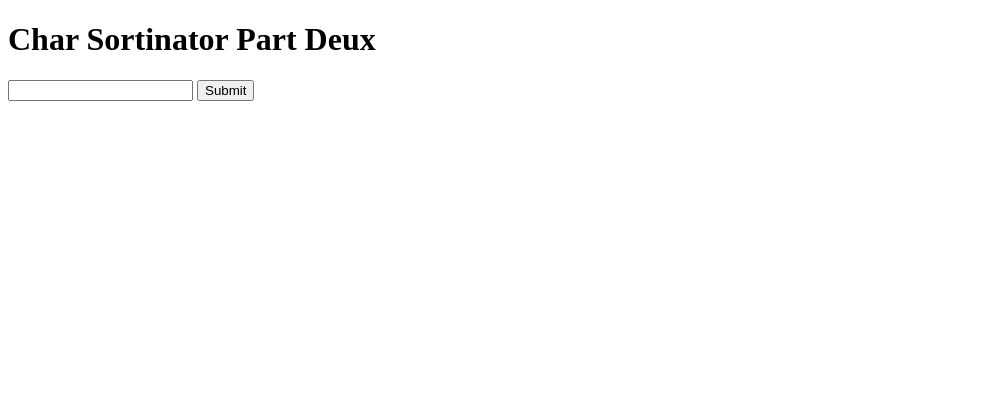
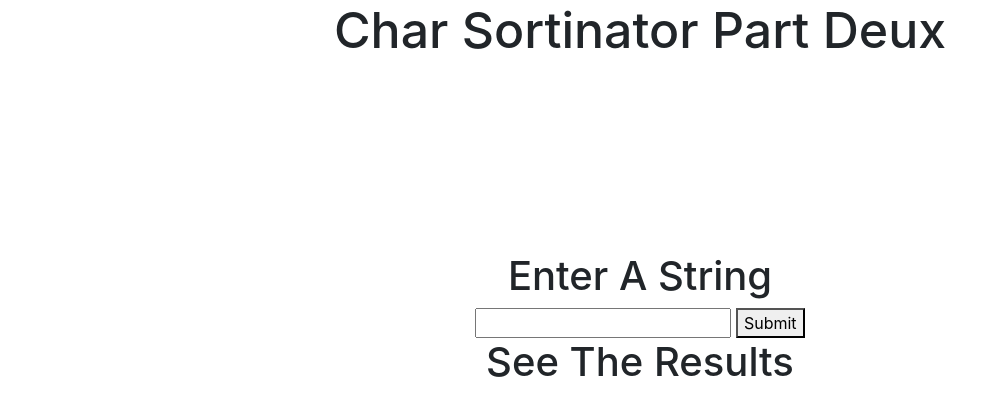
Before and after one commit to jcee-io/Char-Sortinator-Part-Deux, a website: page client/index.html in a window 1280 px wide. Shown: the whole page, without its empty margins (0-1000 px from the left). Drawn offline with nearby package versions, Linux system fonts and the light colour scheme.

Commit message:
added form to the dom, did css, and started working on client js file

```diff
--- a/client/index.html
+++ b/client/index.html
@@ -3,12 +3,18 @@
 <head>
 	<title>Char Sortinator Part Deux</title>
 	<link rel="stylesheet" type="text/css" href="styles.css">
+	<link rel="stylesheet" type="text/css" href="https://cdnjs.cloudflare.com/ajax/libs/twitter-bootstrap/4.0.0/css/bootstrap.css">
 </head>
 <body>
-	<div>
-		<h1>Char Sortinator Part Deux</h1>
-		<input id="input" type="text" name="input">
-		<button onClick="clickHandler()">Submit</button>
+	<div id="app">
+		<h1 id="header">Char Sortinator Part Deux</h1>
+		<div id="app-box">
+			<h1>Enter A String</h1>
+			<input id="input" type="text" name="input">
+			<button onClick="clickHandler()">Submit</button>
+			<h1>See The Results</h1>
+		</div>
+
 	</div>
 
   <script type="text/javascript" src="index.js"></script>
--- a/client/index.js
+++ b/client/index.js
@@ -0,0 +1,5 @@
+const clickHandler = event => {
+	const input = document.getElementById('input');
+
+	event.preventDefault();
+};
--- a/client/styles.css
+++ b/client/styles.css
@@ -0,0 +1,13 @@
+#app {
+	text-align: center;
+}
+
+#app-box {
+	margin-top: 15%;
+	transform: scale(1.0);
+}
+
+
+#header {
+	font-size: 50px;
+}
```
